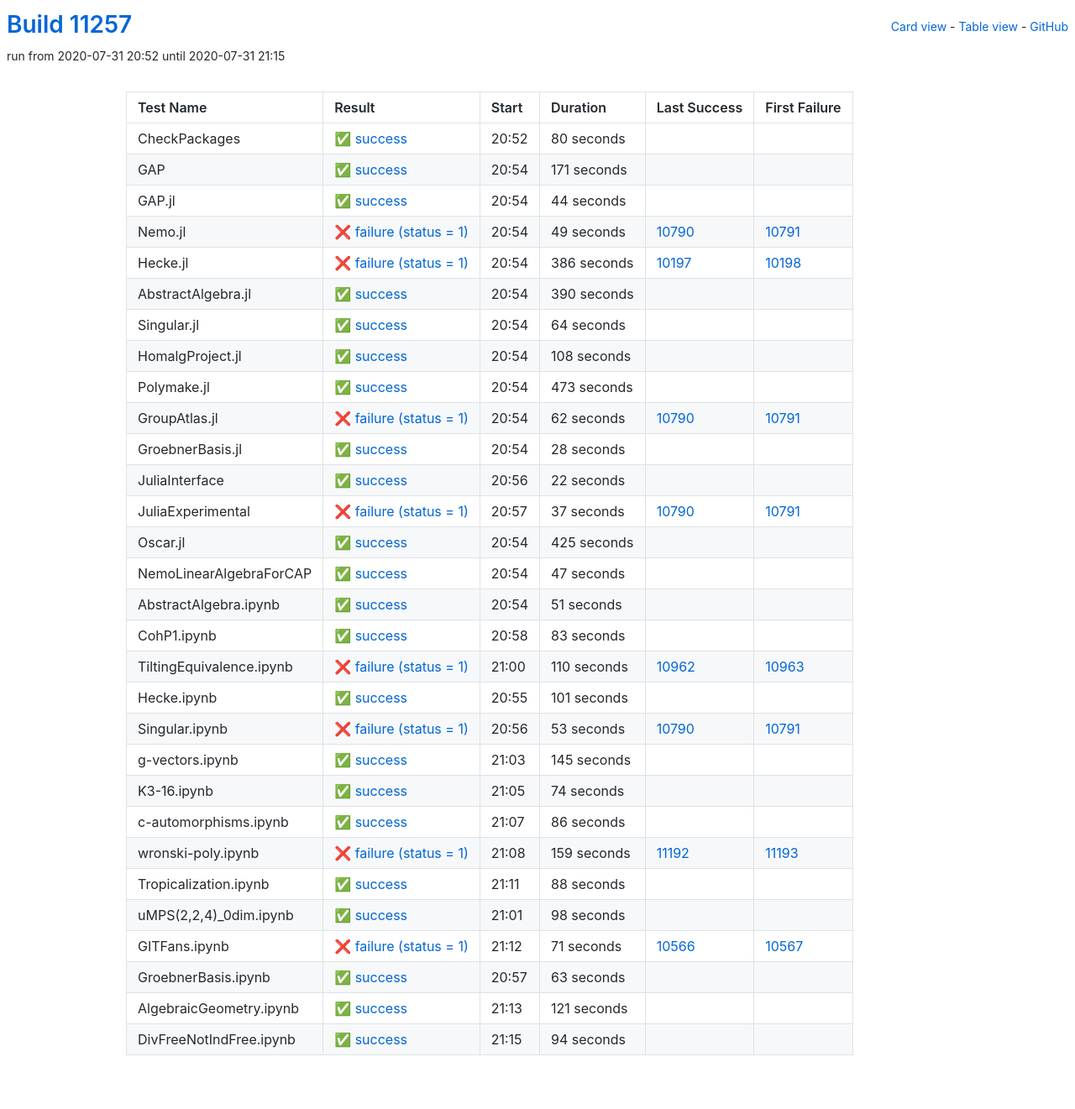
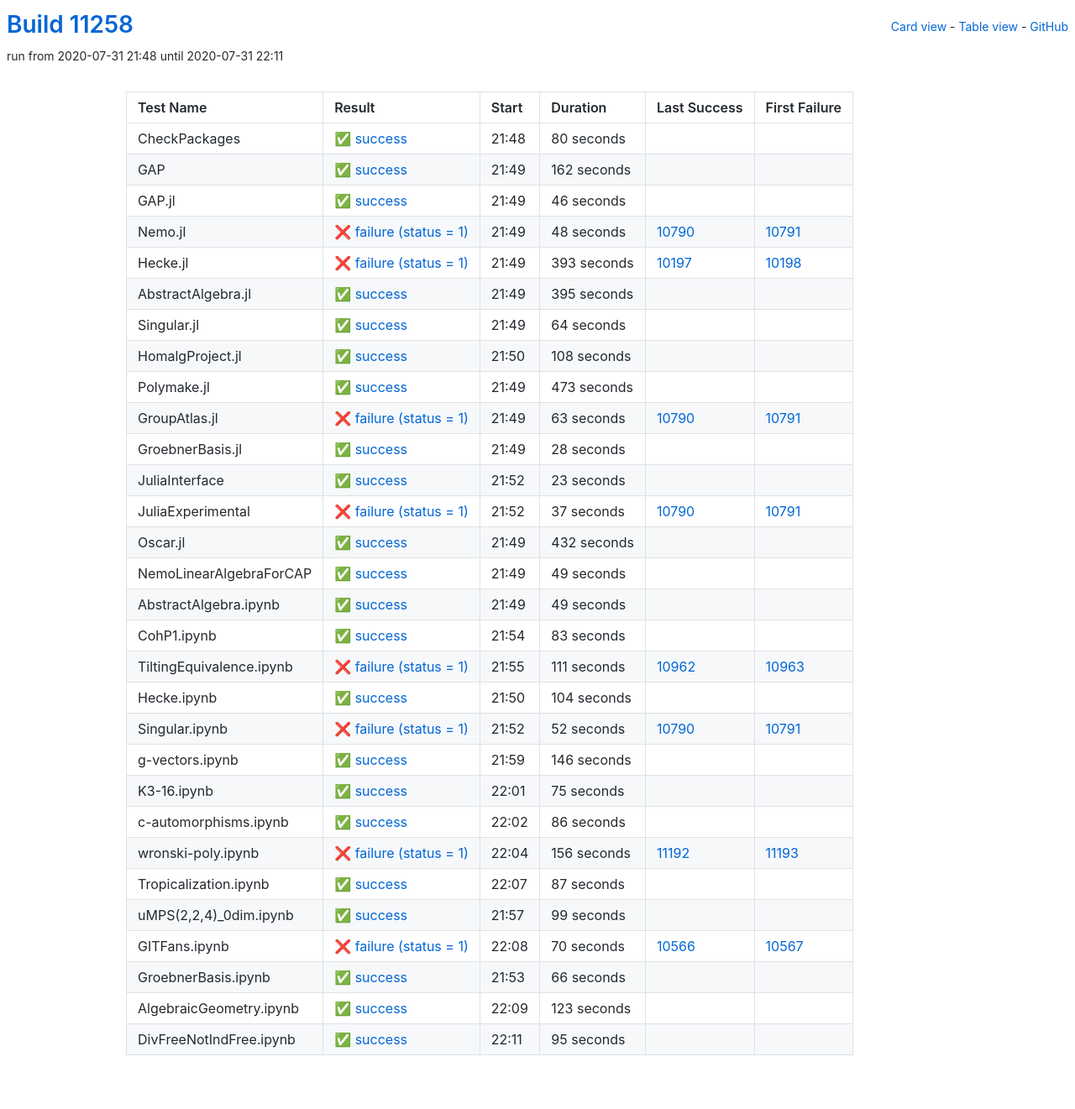
Before and after one commit to oscar-system/oscar-ci-status, a Jekyll site: the page built from table.html, in a window 1280 px wide. Shown: the whole page at 84% size. Built offline with Jekyll 4.4.1, drawn with Linux system fonts in a browser that asks for light colours.

Commit message:
Build #11258

```diff
--- a/_data/ci.yml
+++ b/_data/ci.yml
@@ -1,6 +1,6 @@
 ---
-build: 11257
-build_url: https://oscarci.mathematik.uni-kl.de/job/oscar/11257/
+build: 11258
+build_url: https://oscarci.mathematik.uni-kl.de/job/oscar/11258/
 job: oscar
 organization: oscar-system
 repo: oscar-ci-status
@@ -8,8 +8,8 @@
 tests:
 - name: CheckPackages
   id: checkpackages
-  log: https://oscarci.mathematik.uni-kl.de/job/oscar/11257/artifact/logs/build-11257/CheckPackages.log
-  start: 2020-07-31 20:52
+  log: https://oscarci.mathematik.uni-kl.de/job/oscar/11258/artifact/logs/build-11258/CheckPackages.log
+  start: 2020-07-31 21:48
   success: true
   exitcode: 0
   status: success
@@ -20,68 +20,68 @@
   first_failure_url:
 - name: GAP
   id: gap
-  log: https://oscarci.mathematik.uni-kl.de/job/oscar/11257/artifact/logs/build-11257/GAP.log
-  start: 2020-07-31 20:54
+  log: https://oscarci.mathematik.uni-kl.de/job/oscar/11258/artifact/logs/build-11258/GAP.log
+  start: 2020-07-31 21:49
   success: true
   exitcode: 0
   status: success
-  duration: 171
+  duration: 162
   last_success: false
   last_success_url:
   first_failure: false
   first_failure_url:
 - name: GAP.jl
   id: gap-jl
-  log: https://oscarci.mathematik.uni-kl.de/job/oscar/11257/artifact/logs/build-11257/GAP.jl.log
-  start: 2020-07-31 20:54
+  log: https://oscarci.mathematik.uni-kl.de/job/oscar/11258/artifact/logs/build-11258/GAP.jl.log
+  start: 2020-07-31 21:49
   success: true
   exitcode: 0
   status: success
-  duration: 44
+  duration: 46
   last_success: false
   last_success_url:
   first_failure: false
   first_failure_url:
 - name: Nemo.jl
   id: nemo-jl
-  log: https://oscarci.mathematik.uni-kl.de/job/oscar/11257/artifact/logs/build-11257/Nemo.jl.log
-  start: 2020-07-31 20:54
+  log: https://oscarci.mathematik.uni-kl.de/job/oscar/11258/artifact/logs/build-11258/Nemo.jl.log
+  start: 2020-07-31 21:49
   success: false
   exitcode: 1
   status: failure
-  duration: 49
+  duration: 48
   last_success: 10790
   last_success_url: https://oscarci.mathematik.uni-kl.de/job/oscar/10790/
   first_failure: 10791
   first_failure_url: https://oscarci.mathematik.uni-kl.de/job/oscar/10791/
 - name: Hecke.jl
   id: hecke-jl
-  log: https://oscarci.mathematik.uni-kl.de/job/oscar/11257/artifact/logs/build-11257/Hecke.jl.log
-  start: 2020-07-31 20:54
+  log: https://oscarci.mathematik.uni-kl.de/job/oscar/11258/artifact/logs/build-11258/Hecke.jl.log
+  start: 2020-07-31 21:49
   success: false
   exitcode: 1
   status: failure
-  duration: 386
+  duration: 393
   last_success: 10197
   last_success_url: https://oscarci.mathematik.uni-kl.de/job/oscar/10197/
   first_failure: 10198
   first_failure_url: https://oscarci.mathematik.uni-kl.de/job/oscar/10198/
 - name: AbstractAlgebra.jl
   id: abstractalgebra-jl
-  log: https://oscarci.mathematik.uni-kl.de/job/oscar/11257/artifact/logs/build-11257/AbstractAlgebra.jl.log
-  start: 2020-07-31 20:54
+  log: https://oscarci.mathematik.uni-kl.de/job/oscar/11258/artifact/logs/build-11258/AbstractAlgebra.jl.log
+  start: 2020-07-31 21:49
   success: true
   exitcode: 0
   status: success
-  duration: 390
+  duration: 395
   last_success: false
   last_success_url:
   first_failure: false
   first_failure_url:
 - name: Singular.jl
   id: singular-jl
-  log: https://oscarci.mathematik.uni-kl.de/job/oscar/11257/artifact/logs/build-11257/Singular.jl.log
-  start: 2020-07-31 20:54
+  log: https://oscarci.mathematik.uni-kl.de/job/oscar/11258/artifact/logs/build-11258/Singular.jl.log
+  start: 2020-07-31 21:49
   success: true
   exitcode: 0
   status: success
@@ -92,8 +92,8 @@
   first_failure_url:
 - name: HomalgProject.jl
   id: homalgproject-jl
-  log: https://oscarci.mathematik.uni-kl.de/job/oscar/11257/artifact/logs/build-11257/HomalgProject.jl.log
-  start: 2020-07-31 20:54
+  log: https://oscarci.mathematik.uni-kl.de/job/oscar/11258/artifact/logs/build-11258/HomalgProject.jl.log
+  start: 2020-07-31 21:50
   success: true
   exitcode: 0
   status: success
@@ -104,8 +104,8 @@
   first_failure_url:
 - name: Polymake.jl
   id: polymake-jl
-  log: https://oscarci.mathematik.uni-kl.de/job/oscar/11257/artifact/logs/build-11257/Polymake.jl.log
-  start: 2020-07-31 20:54
+  log: https://oscarci.mathematik.uni-kl.de/job/oscar/11258/artifact/logs/build-11258/Polymake.jl.log
+  start: 2020-07-31 21:49
   success: true
   exitcode: 0
   status: success
@@ -116,20 +116,20 @@
   first_failure_url:
 - name: GroupAtlas.jl
   id: groupatlas-jl
-  log: https://oscarci.mathematik.uni-kl.de/job/oscar/11257/artifact/logs/build-11257/GroupAtlas.jl.log
-  start: 2020-07-31 20:54
+  log: https://oscarci.mathematik.uni-kl.de/job/oscar/11258/artifact/logs/build-11258/GroupAtlas.jl.log
+  start: 2020-07-31 21:49
   success: false
   exitcode: 1
   status: failure
-  duration: 62
+  duration: 63
   last_success: 10790
   last_success_url: https://oscarci.mathematik.uni-kl.de/job/oscar/10790/
   first_failure: 10791
   first_failure_url: https://oscarci.mathematik.uni-kl.de/job/oscar/10791/
 - name: GroebnerBasis.jl
   id: groebnerbasis-jl
-  log: https://oscarci.mathematik.uni-kl.de/job/oscar/11257/artifact/logs/build-11257/GroebnerBasis.jl.log
-  start: 2020-07-31 20:54
+  log: https://oscarci.mathematik.uni-kl.de/job/oscar/11258/artifact/logs/build-11258/GroebnerBasis.jl.log
+  start: 2020-07-31 21:49
   success: true
   exitcode: 0
   status: success
@@ -140,20 +140,20 @@
   first_failure_url:
 - name: JuliaInterface
   id: juliainterface
-  log: https://oscarci.mathematik.uni-kl.de/job/oscar/11257/artifact/logs/build-11257/JuliaInterface.log
-  start: 2020-07-31 20:56
+  log: https://oscarci.mathematik.uni-kl.de/job/oscar/11258/artifact/logs/build-11258/JuliaInterface.log
+  start: 2020-07-31 21:52
   success: true
   exitcode: 0
   status: success
-  duration: 22
+  duration: 23
   last_success: false
   last_success_url:
   first_failure: false
   first_failure_url:
 - name: JuliaExperimental
   id: juliaexperimental
-  log: https://oscarci.mathematik.uni-kl.de/job/oscar/11257/artifact/logs/build-11257/JuliaExperimental.log
-  start: 2020-07-31 20:57
+  log: https://oscarci.mathematik.uni-kl.de/job/oscar/11258/artifact/logs/build-11258/JuliaExperimental.log
+  start: 2020-07-31 21:52
   success: false
   exitcode: 1
   status: failure
@@ -164,44 +164,44 @@
   first_failure_url: https://oscarci.mathematik.uni-kl.de/job/oscar/10791/
 - name: Oscar.jl
   id: oscar-jl
-  log: https://oscarci.mathematik.uni-kl.de/job/oscar/11257/artifact/logs/build-11257/Oscar.jl.log
-  start: 2020-07-31 20:54
+  log: https://oscarci.mathematik.uni-kl.de/job/oscar/11258/artifact/logs/build-11258/Oscar.jl.log
+  start: 2020-07-31 21:49
   success: true
   exitcode: 0
   status: success
-  duration: 425
+  duration: 432
   last_success: false
   last_success_url:
   first_failure: false
   first_failure_url:
 - name: NemoLinearAlgebraForCAP
   id: nemolinearalgebraforcap
-  log: https://oscarci.mathematik.uni-kl.de/job/oscar/11257/artifact/logs/build-11257/NemoLinearAlgebraForCAP.log
-  start: 2020-07-31 20:54
+  log: https://oscarci.mathematik.uni-kl.de/job/oscar/11258/artifact/logs/build-11258/NemoLinearAlgebraForCAP.log
+  start: 2020-07-31 21:49
   success: true
   exitcode: 0
   status: success
-  duration: 47
+  duration: 49
   last_success: false
   last_success_url:
   first_failure: false
   first_failure_url:
 - name: AbstractAlgebra.ipynb
   id: abstractalgebra-ipynb
-  log: https://oscarci.mathematik.uni-kl.de/job/oscar/11257/artifact/logs/build-11257/AbstractAlgebra.ipynb.log
-  start: 2020-07-31 20:54
+  log: https://oscarci.mathematik.uni-kl.de/job/oscar/11258/artifact/logs/build-11258/AbstractAlgebra.ipynb.log
+  start: 2020-07-31 21:49
   success: true
   exitcode: 0
   status: success
-  duration: 51
+  duration: 49
   last_success: false
   last_success_url:
   first_failure: false
   first_failure_url:
 - name: CohP1.ipynb
   id: cohp1-ipynb
-  log: https://oscarci.mathematik.uni-kl.de/job/oscar/11257/artifact/logs/build-11257/CohP1.ipynb.log
-  start: 2020-07-31 20:58
+  log: https://oscarci.mathematik.uni-kl.de/job/oscar/11258/artifact/logs/build-11258/CohP1.ipynb.log
+  start: 2020-07-31 21:54
   success: true
   exitcode: 0
   status: success
@@ -212,68 +212,68 @@
   first_failure_url:
 - name: TiltingEquivalence.ipynb
   id: tiltingequivalence-ipynb
-  log: https://oscarci.mathematik.uni-kl.de/job/oscar/11257/artifact/logs/build-11257/TiltingEquivalence.ipynb.log
-  start: 2020-07-31 21:00
+  log: https://oscarci.mathematik.uni-kl.de/job/oscar/11258/artifact/logs/build-11258/TiltingEquivalence.ipynb.log
+  start: 2020-07-31 21:55
   success: false
   exitcode: 1
   status: failure
-  duration: 110
+  duration: 111
   last_success: 10962
   last_success_url: https://oscarci.mathematik.uni-kl.de/job/oscar/10962/
   first_failure: 10963
   first_failure_url: https://oscarci.mathematik.uni-kl.de/job/oscar/10963/
 - name: Hecke.ipynb
   id: hecke-ipynb
-  log: https://oscarci.mathematik.uni-kl.de/job/oscar/11257/artifact/logs/build-11257/Hecke.ipynb.log
-  start: 2020-07-31 20:55
+  log: https://oscarci.mathematik.uni-kl.de/job/oscar/11258/artifact/logs/build-11258/Hecke.ipynb.log
+  start: 2020-07-31 21:50
   success: true
   exitcode: 0
   status: success
-  duration: 101
+  duration: 104
   last_success: false
   last_success_url:
   first_failure: false
   first_failure_url:
 - name: Singular.ipynb
   id: singular-ipynb
-  log: https://oscarci.mathematik.uni-kl.de/job/oscar/11257/artifact/logs/build-11257/Singular.ipynb.log
-  start: 2020-07-31 20:56
+  log: https://oscarci.mathematik.uni-kl.de/job/oscar/11258/artifact/logs/build-11258/Singular.ipynb.log
+  start: 2020-07-31 21:52
   success: false
   exitcode: 1
   status: failure
-  duration: 53
+  duration: 52
   last_success: 10790
   last_success_url: https://oscarci.mathematik.uni-kl.de/job/oscar/10790/
   first_failure: 10791
   first_failure_url: https://oscarci.mathematik.uni-kl.de/job/oscar/10791/
 - name: g-vectors.ipynb
   id: g-vectors-ipynb
-  log: https://oscarci.mathematik.uni-kl.de/job/oscar/11257/artifact/logs/build-11257/g-vectors.ipynb.log
-  start: 2020-07-31 21:03
+  log: https://oscarci.mathematik.uni-kl.de/job/oscar/11258/artifact/logs/build-11258/g-vectors.ipynb.log
+  start: 2020-07-31 21:59
   success: true
   exitcode: 0
   status: success
-  duration: 145
+  duration: 146
   last_success: false
   last_success_url:
   first_failure: false
   first_failure_url:
 - name: K3-16.ipynb
   id: k3-16-ipynb
-  log: https://oscarci.mathematik.uni-kl.de/job/oscar/11257/artifact/logs/build-11257/K3-16.ipynb.log
-  start: 2020-07-31 21:05
+  log: https://oscarci.mathematik.uni-kl.de/job/oscar/11258/artifact/logs/build-11258/K3-16.ipynb.log
+  start: 2020-07-31 22:01
   success: true
   exitcode: 0
   status: success
-  duration: 74
+  duration: 75
   last_success: false
   last_success_url:
   first_failure: false
   first_failure_url:
 - name: c-automorphisms.ipynb
   id: c-automorphisms-ipynb
-  log: https://oscarci.mathematik.uni-kl.de/job/oscar/11257/artifact/logs/build-11257/c-automorphisms.ipynb.log
-  start: 2020-07-31 21:07
+  log: https://oscarci.mathematik.uni-kl.de/job/oscar/11258/artifact/logs/build-11258/c-automorphisms.ipynb.log
+  start: 2020-07-31 22:02
   success: true
   exitcode: 0
   status: success
@@ -284,84 +284,84 @@
   first_failure_url:
 - name: wronski-poly.ipynb
   id: wronski-poly-ipynb
-  log: https://oscarci.mathematik.uni-kl.de/job/oscar/11257/artifact/logs/build-11257/wronski-poly.ipynb.log
-  start: 2020-07-31 21:08
+  log: https://oscarci.mathematik.uni-kl.de/job/oscar/11258/artifact/logs/build-11258/wronski-poly.ipynb.log
+  start: 2020-07-31 22:04
   success: false
   exitcode: 1
   status: failure
-  duration: 159
+  duration: 156
   last_success: 11192
   last_success_url: https://oscarci.mathematik.uni-kl.de/job/oscar/11192/
   first_failure: 11193
   first_failure_url: https://oscarci.mathematik.uni-kl.de/job/oscar/11193/
 - name: Tropicalization.ipynb
   id: tropicalization-ipynb
-  log: https://oscarci.mathematik.uni-kl.de/job/oscar/11257/artifact/logs/build-11257/Tropicalization.ipynb.log
-  start: 2020-07-31 21:11
+  log: https://oscarci.mathematik.uni-kl.de/job/oscar/11258/artifact/logs/build-11258/Tropicalization.ipynb.log
+  start: 2020-07-31 22:07
   success: true
   exitcode: 0
   status: success
-  duration: 88
+  duration: 87
   last_success: false
   last_success_url:
   first_failure: false
   first_failure_url:
 - name: uMPS(2,2,4)_0dim.ipynb
   id: umps-2-2-4-0dim-ipynb
-  log: https://oscarci.mathematik.uni-kl.de/job/oscar/11257/artifact/logs/build-11257/uMPS-2-2-4-_0dim.ipynb.log
-  start: 2020-07-31 21:01
+  log: https://oscarci.mathematik.uni-kl.de/job/oscar/11258/artifact/logs/build-11258/uMPS-2-2-4-_0dim.ipynb.log
+  start: 2020-07-31 21:57
   success: true
   exitcode: 0
   status: success
-  duration: 98
+  duration: 99
   last_success: false
   last_success_url:
   first_failure: false
   first_failure_url:
 - name: GITFans.ipynb
   id: gitfans-ipynb
-  log: https://oscarci.mathematik.uni-kl.de/job/oscar/11257/artifact/logs/build-11257/GITFans.ipynb.log
-  start: 2020-07-31 21:12
+  log: https://oscarci.mathematik.uni-kl.de/job/oscar/11258/artifact/logs/build-11258/GITFans.ipynb.log
+  start: 2020-07-31 22:08
   success: false
   exitcode: 1
   status: failure
-  duration: 71
+  duration: 70
   last_success: 10566
   last_success_url: https://oscarci.mathematik.uni-kl.de/job/oscar/10566/
   first_failure: 10567
   first_failure_url: https://oscarci.mathematik.uni-kl.de/job/oscar/10567/
 - name: GroebnerBasis.ipynb
   id: groebnerbasis-ipynb
-  log: https://oscarci.mathematik.uni-kl.de/job/oscar/11257/artifact/logs/build-11257/GroebnerBasis.ipynb.log
-  start: 2020-07-31 20:57
+  log: https://oscarci.mathematik.uni-kl.de/job/oscar/11258/artifact/logs/build-11258/GroebnerBasis.ipynb.log
+  start: 2020-07-31 21:53
   success: true
   exitcode: 0
   status: success
-  duration: 63
+  duration: 66
   last_success: false
   last_success_url:
   first_failure: false
   first_failure_url:
 - name: AlgebraicGeometry.ipynb
   id: algebraicgeometry-ipynb
-  log: https://oscarci.mathematik.uni-kl.de/job/oscar/11257/artifact/logs/build-11257/AlgebraicGeometry.ipynb.log
-  start: 2020-07-31 21:13
+  log: https://oscarci.mathematik.uni-kl.de/job/oscar/11258/artifact/logs/build-11258/AlgebraicGeometry.ipynb.log
+  start: 2020-07-31 22:09
   success: true
   exitcode: 0
   status: success
-  duration: 121
+  duration: 123
   last_success: false
   last_success_url:
   first_failure: false
   first_failure_url:
 - name: DivFreeNotIndFree.ipynb
   id: divfreenotindfree-ipynb
-  log: https://oscarci.mathematik.uni-kl.de/job/oscar/11257/artifact/logs/build-11257/DivFreeNotIndFree.ipynb.log
-  start: 2020-07-31 21:15
+  log: https://oscarci.mathematik.uni-kl.de/job/oscar/11258/artifact/logs/build-11258/DivFreeNotIndFree.ipynb.log
+  start: 2020-07-31 22:11
   success: true
   exitcode: 0
   status: success
-  duration: 94
+  duration: 95
   last_success: false
   last_success_url:
   first_failure: false
```
Also changed, not shown: README.md.
